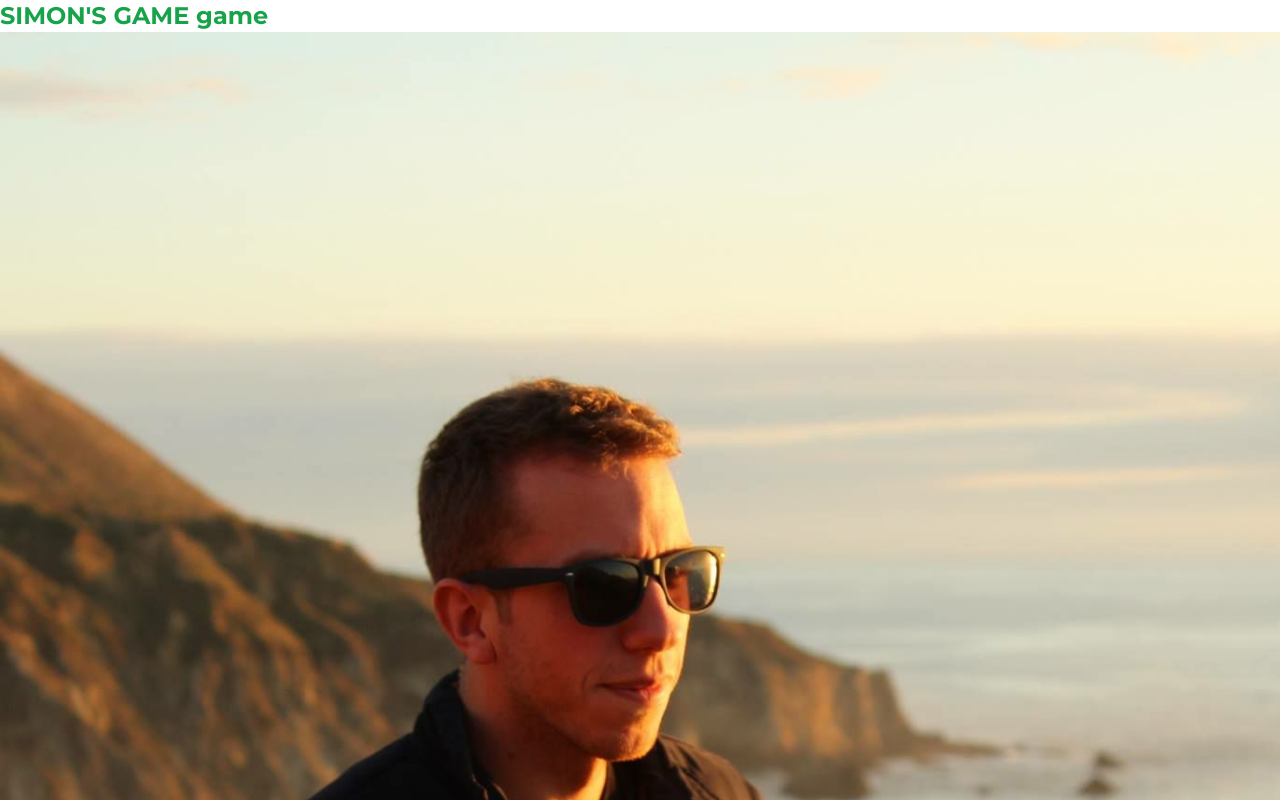
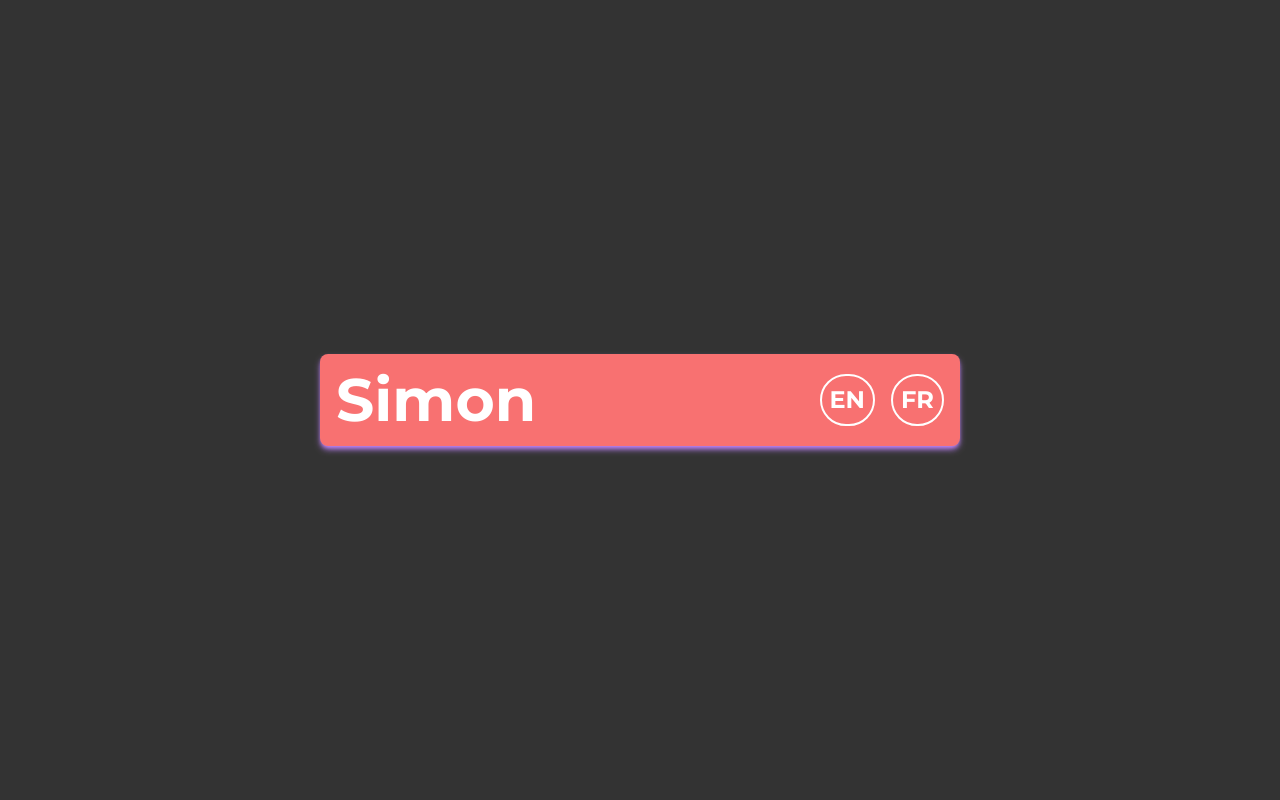
Before and after one commit to nyplex/Simon-game, a website built with webpack: page src/template.html in a window 1280 px wide. Shown: the top 800 px of the page. Built offline with nearby package versions, Linux system fonts and the light colour scheme; some packages are replaced by stand-ins of ours; files whose address does not match are found by name.

Commit message:
Writing HTML for Setup Game modal

```diff
--- a/postcss.config.js
+++ b/postcss.config.js
@@ -1,7 +1,7 @@
 module.exports = {
     plugins: {
       'postcss-preset-env': {
-        browsers: 'last 5 versions',
+        browsers: 'last 7 versions',
         stage: 0,
       },
       'cssnano': {},
--- a/src/assets/css/main.css
+++ b/src/assets/css/main.css
@@ -4,6 +4,12 @@
 @tailwind components;
 @tailwind utilities;
 
+
+@layer utilities {
+    .absolute-align {
+        @apply absolute top-[50%] left-[50%] transform translate-x-[-50%] translate-y-[-50%];
+    }
+}
 
 @layer components {
     .myText {
@@ -12,5 +18,6 @@
 }
 
 body {
-    background-image: url("../src/assets/media/images/background.svg");
+    background: url("../src/assets/media/images/background.svg") no-repeat center center fixed;
+    background-size: cover;
 }
--- a/src/assets/js/index.js
+++ b/src/assets/js/index.js
@@ -1,5 +1,5 @@
 import "../css/main.css"
 
-import printMe from "./print"
-
-printMe()
+$("#pie").on("click", (e) => {
+    console.log(e.target.id);
+})
--- a/src/template.html
+++ b/src/template.html
@@ -4,11 +4,22 @@
     <meta charset="UTF-8">
     <meta http-equiv="X-UA-Compatible" content="IE=edge">
     <meta name="viewport" content="width=device-width, initial-scale=1.0">
-    <title>SImon</title>
+    <title>Simon 2.0</title>
 </head>
-<body>
-    <h1 id="myText" class="myText font-Mont font-bold">SIMON'S GAME game</h1>
-    <img src="<%= require("./assets/media/images/alex.jpg") %>" alt="">
-    <img src="<%= require("./assets/media/images/chess.svg") %>" alt="">
+<body class="max-h-[100vh]">
+    <!-- Setup Game Modal -->
+    <div class="w-[100vw] h-[100vh] bg-black opacity-80 absolute z-10 top-0 "></div>
+    <div class="z-50 bg-[transparent] w-[100vw] h-[100vh] absolute">
+        <div class="absolute-align w-[90%] max-w-screen-sm bg-red-400 rounded-lg shadow-md shadow-purple-400 p-4">
+            <div class="flex items-center justify-between">
+                <h1 class="font-bold text-6xl text-white font-Mont text-center">Simon</h1>
+                <div class="flex text-white text-2xl font-bold font-Mont text-center">
+                    <h6 class="mr-2 p-2 border-solid border-2 border-white rounded-full">EN</h6>
+                    <h6 class="ml-2 p-2 border-solid border-2 border-white rounded-full">FR</h6>
+                </div>
+            </div>
+        </div>
+    </div>
+    <!-- End Setup Game Modal -->
 </body>
 </html>
```
Also changed, not shown: dist/images/3c356dd9edc000b2de313bae0780839b.svg (deleted), dist/images/8726a090f220e4ae2c9b45ce03e24276.jpg (deleted), dist/index.html, 5 other files.
